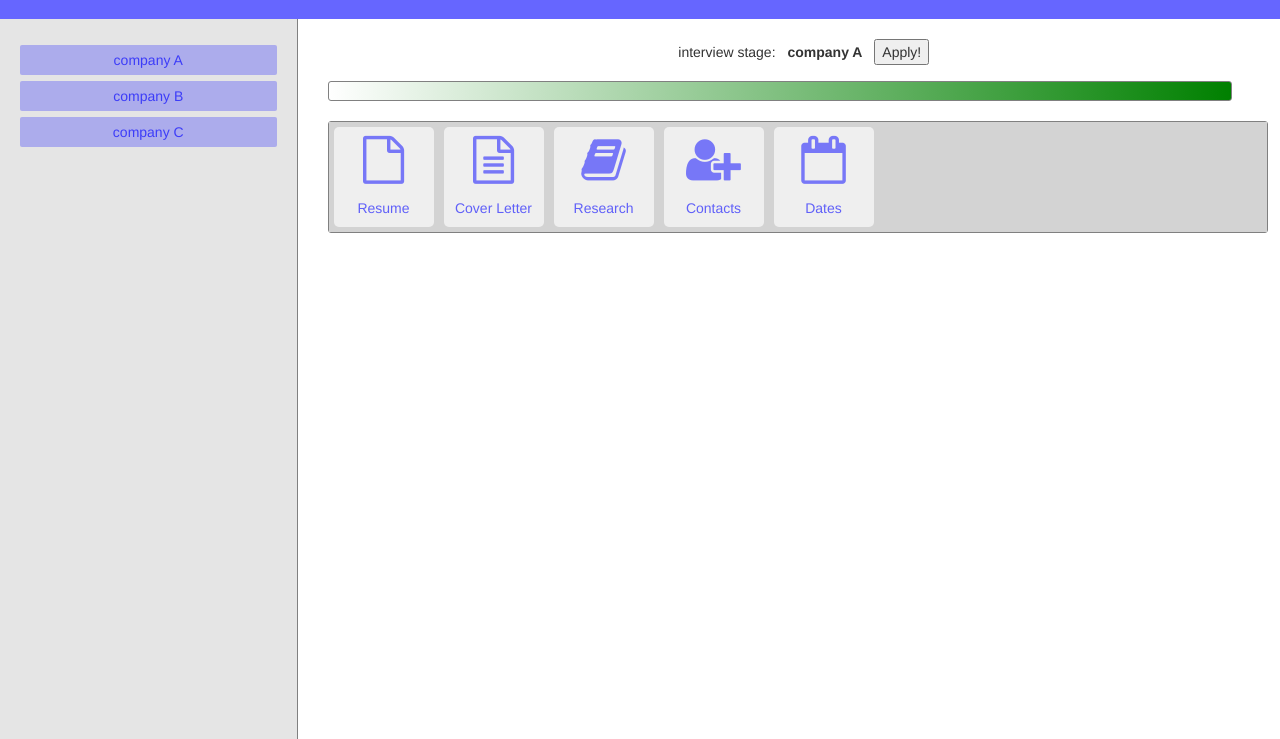
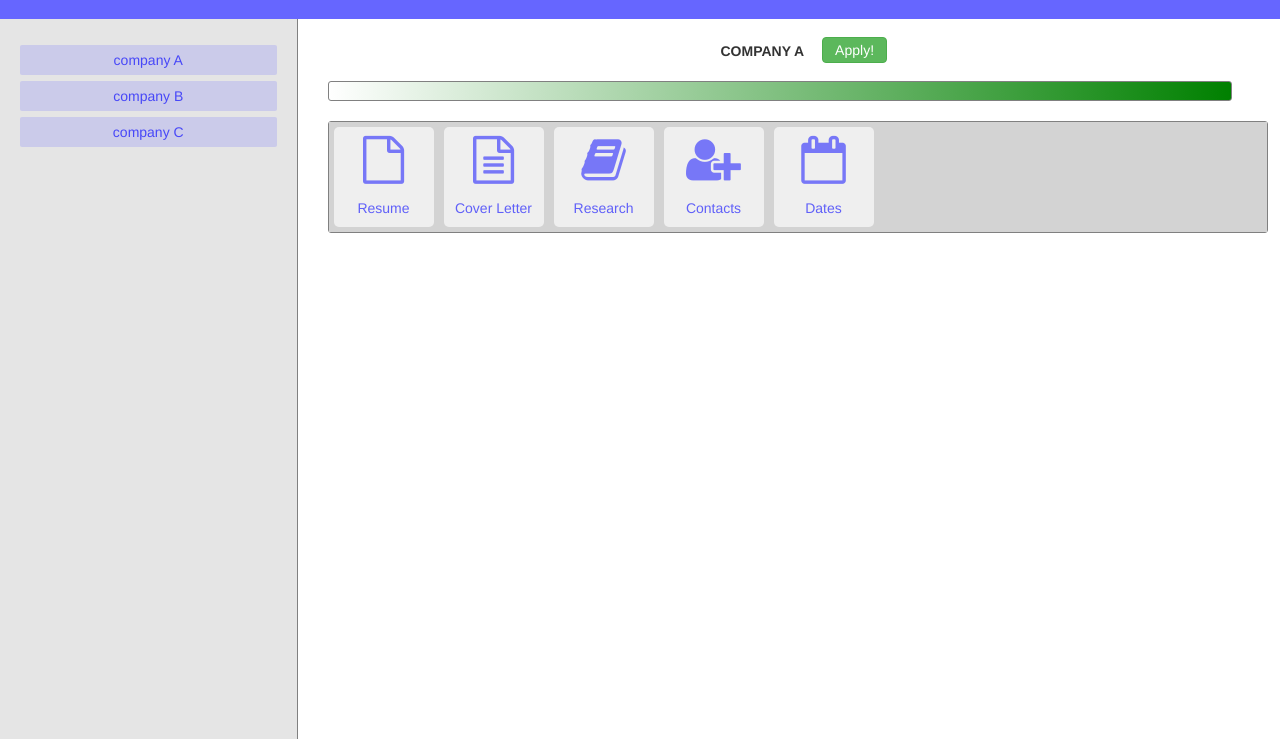
Before and after one commit to MissedMemo/brickheads, a website: page public/index.html at #!/companies in a window 1280 px wide. Shown: the part 61-800 px from the top of the page. Drawn offline with nearby package versions, Linux system fonts and the light colour scheme; some packages are replaced by stand-ins of ours.

Commit message:
misc styling tweaks

```diff
--- a/public/styles/styles.css
+++ b/public/styles/styles.css
@@ -83,7 +83,7 @@ html {
   margin-left: 32px;
 }
 
-.btn {
+.image-area .btn {
   margin: 250px 60px 0 0;
   float: right;
   font-size: 20px;
@@ -182,7 +182,7 @@ iframe {
 
 .list-element {
   display: block;
-  background-color: rgba(0,0,255,0.25);
+  background-color: rgba(100,100,255,0.2);
   color: rgba(0,0,255,0.65);
   text-align: center;
   padding: 5px 0;
@@ -191,7 +191,12 @@ iframe {
 }
 
 /* highlight list element on mouse-over or click */
-.list-element:hover, .list-element:focus {
+.list-element:hover {
+  background-color: rgba(0,0,255,0.4);
+  color: white;
+  text-decoration: none;
+}
+.list-element:focus {
   background-color: rgba(0,0,255,0.6);
   color: white;
   text-decoration: none;
@@ -208,8 +213,16 @@ iframe {
 }
 
 .company-details-header .company-name {
-  margin: 0 8px;
+  margin-right: 14px;
+  text-transform: uppercase;
   font-weight: bold;
+}
+
+.company-details-header .btn {
+  position: relative;
+  top: -2px;
+  padding-top: 2px;
+  padding-bottom: 2px;
 }
 
 .stages-bar {
--- a/public/views/company.html
+++ b/public/views/company.html
@@ -1,8 +1,7 @@
 <header class="company-details-header">
 
-  <span>interview stage:</span>
   <span class="company-name">{{selection.name}}</span>
-  <button>Apply!</button>
+  <button class="btn btn-md btn-success">Apply!</button>
 
   <div class="stages-bar">
   </div>
```
